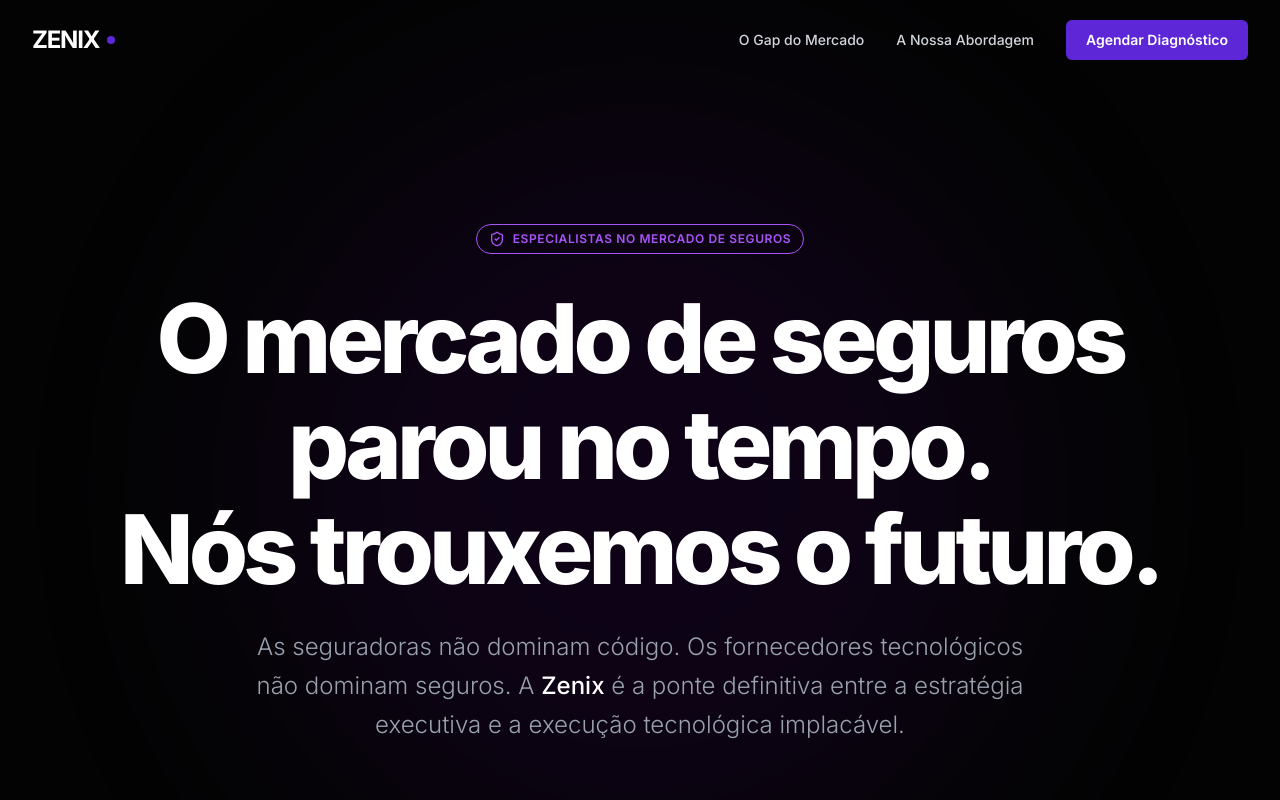
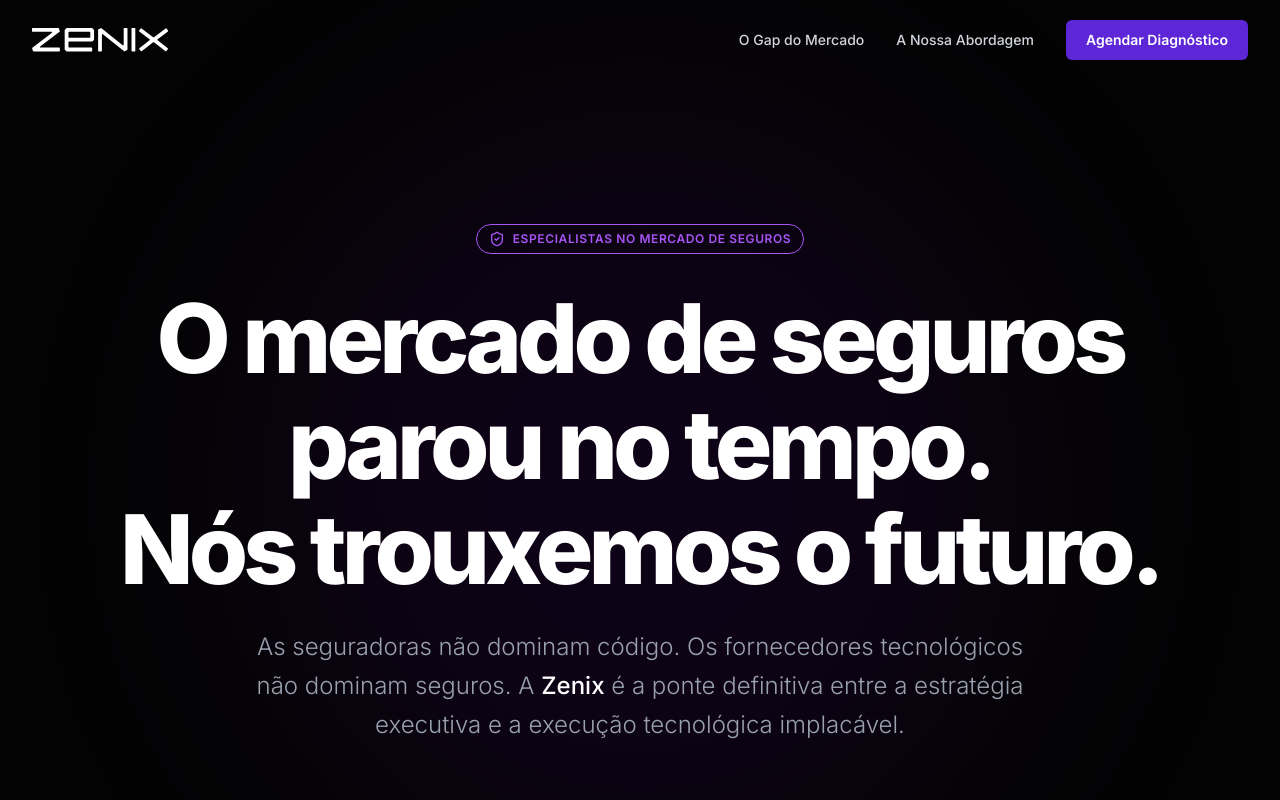
Before and after one commit to Garakis/Landing-Page-Zenix, a React (Vite) app: page / in a window 1280 px wide. Shown: the top 800 px of the page. Built offline with nearby package versions, Linux system fonts and the light colour scheme.

Commit message:
feat: Add a new React Navbar component with scroll-triggered styling and navigation links.

```diff
--- a/src/components/Navbar.jsx
+++ b/src/components/Navbar.jsx
@@ -16,8 +16,7 @@
             <div className="max-w-7xl mx-auto px-4 sm:px-6 lg:px-8">
                 <div className="flex justify-between items-center h-20">
                     <div className="flex-shrink-0 flex items-center gap-2">
-                        <span className="text-white font-bold text-2xl tracking-tighter">ZENIX</span>
-                        <div className="w-2 h-2 bg-[#5D26D6] rounded-full"></div>
+                        <img src="/zenix-favicon.svg" alt="Zenix Technology Consulting" className="h-6 w-auto" />
                     </div>
                     <div className="hidden md:flex items-center space-x-8">
                         <a href="#o-gap" className="text-sm font-medium text-gray-300 hover:text-white transition-colors">O Gap do Mercado</a>
```
